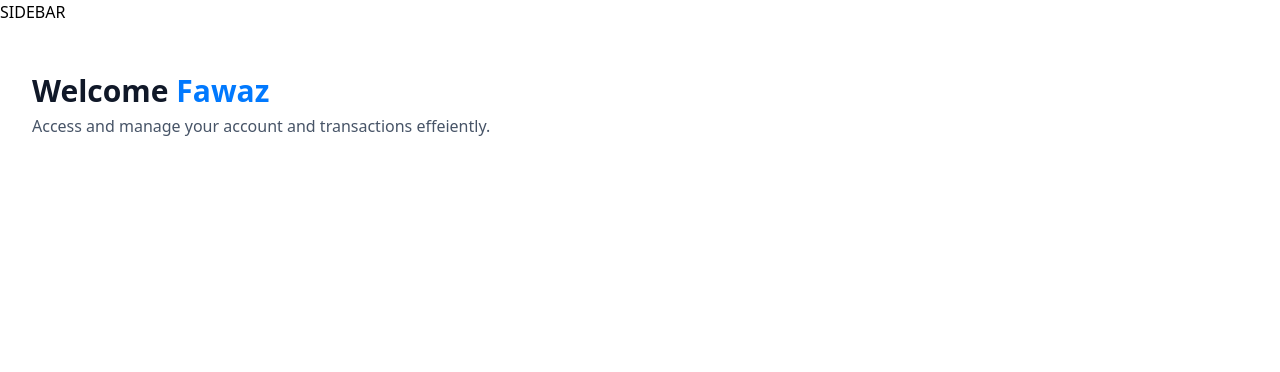
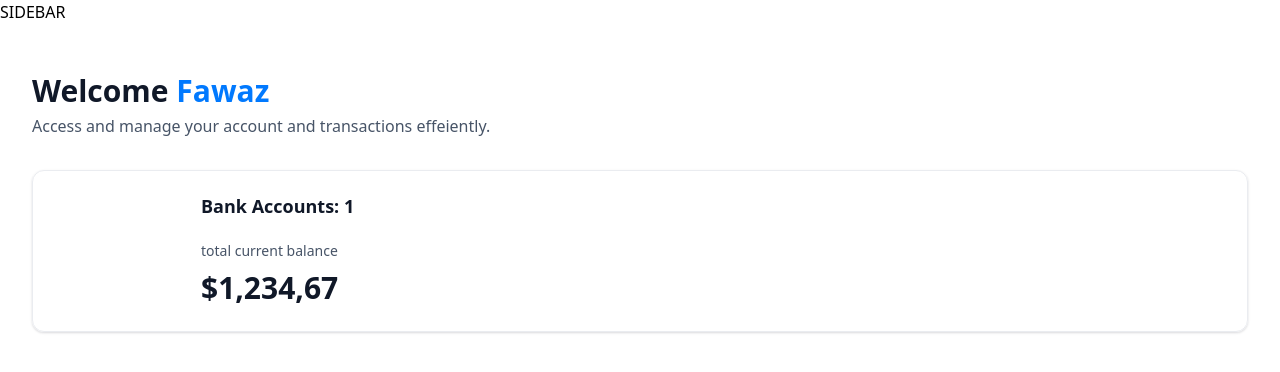
Before and after one commit to LightningFz/banking-app, a Next.js app: page / in a window 1280 px wide. Shown: the top 372 px of the page. Built offline with nearby package versions, Linux system fonts and the light colour scheme.

Commit message:
count up

```diff
--- a/app/(root)/page.tsx
+++ b/app/(root)/page.tsx
@@ -1,4 +1,5 @@
 import HeaderBox from '@/components/ui/HeaderBox'
+import TotalBalance from '@/components/ui/TotalBalanceBox'
 import React from 'react'
 
 const Home = () => {
@@ -14,6 +15,11 @@
             user={loggedIn?.firstName || 'Guest'}
             subtext='Access and manage your account and transactions effeiently.'
           />
+          <TotalBalance
+            accounts={[]}
+            totalBanks={1}
+            totalCurrentBalance={1234.67}
+          />
         </header>
       </div>
     </section>
--- /dev/null
+++ b/components/ui/AnimatedCounter.tsx
@@ -0,0 +1,18 @@
+'use client';
+import CountUp from 'react-countup'
+
+const AnimatedCounter = ({amount}: {amount: number} ) => {
+  return (
+    <div className='w-full'>
+        <CountUp
+            decimals={2}
+            duration={2.75}
+            decimal=','
+            prefix='$'
+            end={amount}
+        />
+    </div>
+  )
+}
+
+export default AnimatedCounter
--- /dev/null
+++ b/components/ui/TotalBalanceBox.tsx
@@ -0,0 +1,28 @@
+import { formatAmount } from '@/lib/utils'
+import React from 'react'
+import AnimatedCounter from './AnimatedCounter'
+
+const TotalBalanceBox = ({accounts = [], totalBanks, totalCurrentBalance }: TotlaBalanceBoxProps) => {
+  return (
+    <section className='total-balance'>
+      <div className='total-balance-chart'>
+        {/*DoughnutChart */}
+      </div>
+      <div className='flex flex-col gap-6'>
+        <h2 className='header-2'>
+          Bank Accounts: {totalBanks}
+        </h2>
+        <div className='flex flex-col gap-2'>
+          <p className='total-balance-label'>
+            total current balance
+          </p>
+          <p className='total-balance-amount flex-center gap-2'>
+            <AnimatedCounter amount={totalCurrentBalance}/>
+          </p>
+        </div>
+      </div>
+    </section>
+  )
+}
+
+export default TotalBalanceBox
--- a/package.json
+++ b/package.json
@@ -14,7 +14,9 @@
     "clsx": "^2.1.1",
     "lucide-react": "^0.424.0",
     "next": "14.2.5",
+    "query-string": "^9.1.0",
     "react": "^18",
+    "react-countup": "^6.5.3",
     "react-dom": "^18",
     "tailwind-merge": "^2.4.0",
     "tailwindcss-animate": "^1.0.7"
```
Also changed, not shown: 1 other file (tests, documents, lock files or other folders).
